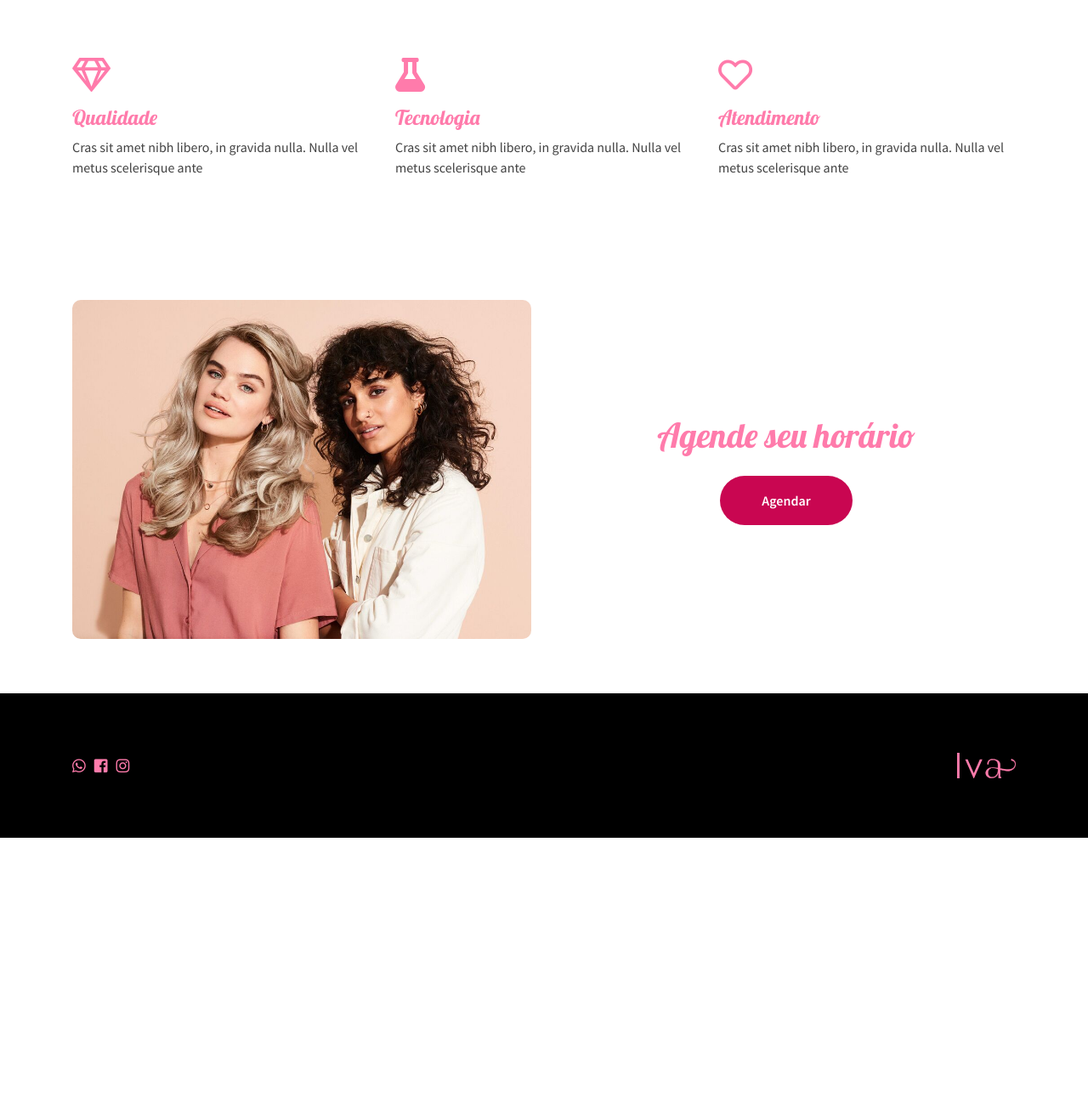
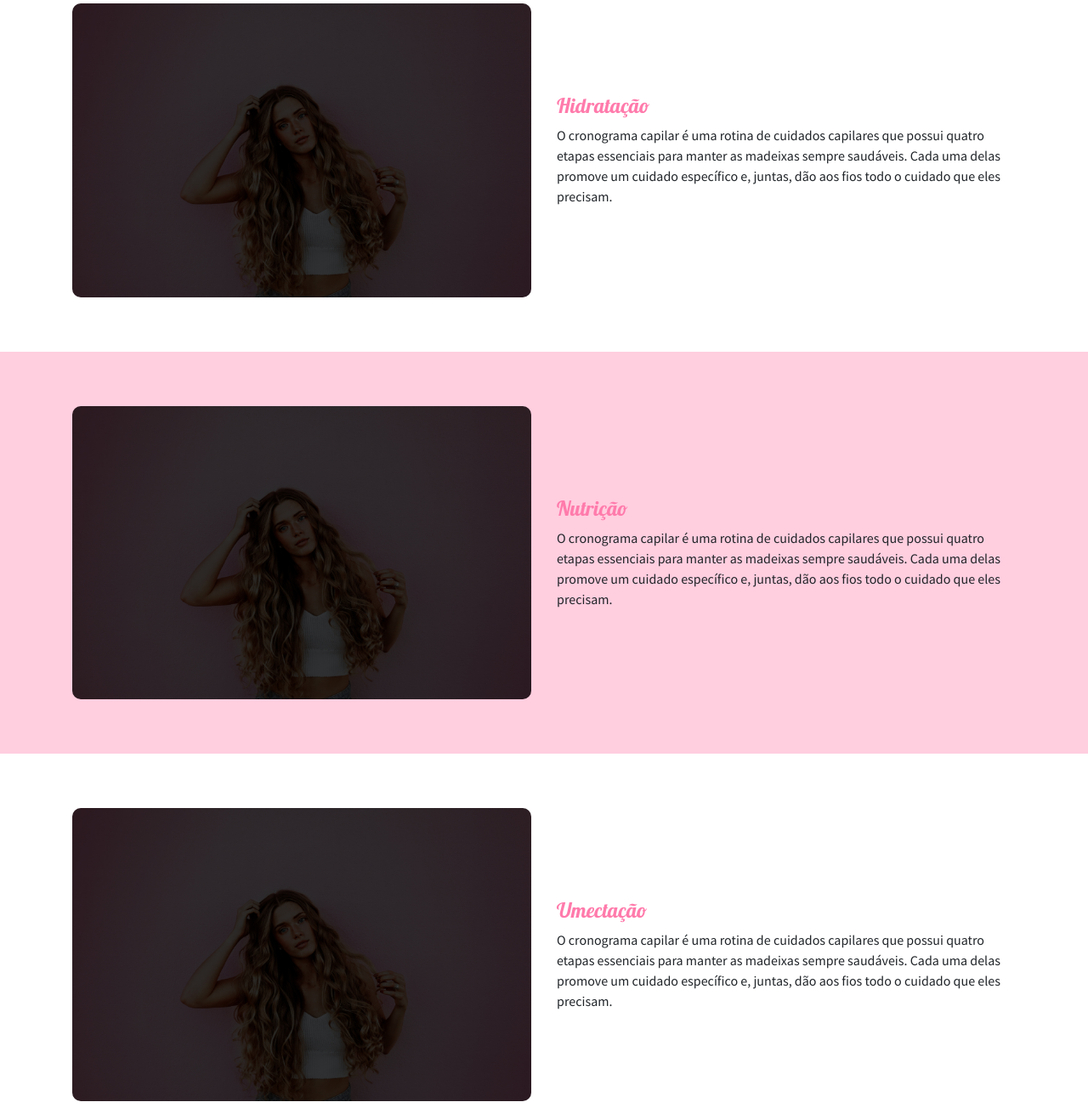
Before and after one commit to juliabizol/ivacabeleireira, a plain HTML site: page index.html in a window 1280 px wide. Shown: the part 1123-2440 px from the top of the page at 85% size. Before the commit the page ends 2109 px from the top, so only its background shows below. Drawn offline with Linux system fonts and the light colour scheme.

Commit message:
content adjustments

```diff
--- a/css/main.css
+++ b/css/main.css
@@ -55,10 +55,6 @@ h1, h4, span {
 
 .section {
     padding: 4rem 0;
-}
-
-.section.is-xl {
-    padding: 8rem 0;
 }
 
 header {
@@ -129,16 +125,22 @@ button.cta:hover {
     background-color: #999999;
 }
 
-.testimonial-section {
+.intro-section {
+    background-color: var(--background-color);
+    color: #333333;
+
+}
+
+.section img {
+   border-radius: 10px;
+}
+
+.step2-section {
     background-color: var(--background-color);
 }
 
-.testimonial-section p {
-    color: #333333;
-}
-
-.testimonial-section img {
-   border-radius: 10px;
+.step4-section {
+    background-color: var(--background-color);
 }
 
 .media .icons {
@@ -156,7 +158,7 @@ button.cta:hover {
 }
 
 footer {
-    background-color: black;
+    background-color:#333333;
     height: 170px;
 }
 
--- a/index.html
+++ b/index.html
@@ -48,22 +48,93 @@
         </div>
     </section>
 
-    <section class="section testimonial-section">
+    <section class="section intro-section">
         <div class="container">
             <div class="row">
                 <div class="col-sm-12 col-md-6">
                     <img src="img/header_img.jpg" alt="hair" class="img-fluid">
                 </div>
-                <div class="col-sm-12 col-md-6 d-flex align-self-center">
+                <div class="col-sm-12 col-md-6 d-flex align-self-center flex-column">
+                <h4>Benefícios</h4>
                     <p class="mb-0">O cronograma capilar é uma rotina de cuidados capilares que possui quatro etapas essenciais
                         para manter as madeixas sempre saudáveis. Cada uma delas promove um cuidado específico e,
-                        juntas, dão aos fios todo o cuidado que eles precisam.</p>
+                        juntas, dão aos fios todo o cuidado que eles precisam.
+                    </p>
                 </div>
             </div>
         </div>
     </section>
 
-    <section class="section section-media is-xl">
+        <section class="section step1-section">
+        <div class="container">
+            <div class="row">
+                <div class="col-sm-12 col-md-6">
+                    <img src="img/header_img.jpg" alt="hair" class="img-fluid">
+                </div>
+                <div class="col-sm-12 col-md-6 d-flex align-self-center flex-column">
+                <h4>Hidratação</h4>
+                    <p class="mb-0">O cronograma capilar é uma rotina de cuidados capilares que possui quatro etapas essenciais
+                        para manter as madeixas sempre saudáveis. Cada uma delas promove um cuidado específico e,
+                        juntas, dão aos fios todo o cuidado que eles precisam.
+                    </p>
+                </div>
+            </div>
+        </div>
+    </section>
+
+    <section class="section step2-section">
+        <div class="container">
+            <div class="row">
+                <div class="col-sm-12 col-md-6">
+                    <img src="img/header_img.jpg" alt="hair" class="img-fluid">
+                </div>
+                <div class="col-sm-12 col-md-6 d-flex align-self-center flex-column">
+                <h4>Nutrição</h4>
+                    <p class="mb-0">O cronograma capilar é uma rotina de cuidados capilares que possui quatro etapas essenciais
+                        para manter as madeixas sempre saudáveis. Cada uma delas promove um cuidado específico e,
+                        juntas, dão aos fios todo o cuidado que eles precisam.
+                    </p>
+                </div>
+            </div>
+        </div>
+    </section>
+
+    <section class="section step3-section">
+        <div class="container">
+            <div class="row">
+                <div class="col-sm-12 col-md-6">
+                    <img src="img/header_img.jpg" alt="hair" class="img-fluid">
+                </div>
+                <div class="col-sm-12 col-md-6 d-flex align-self-center flex-column">
+                <h4>Umectação</h4>
+                    <p class="mb-0">O cronograma capilar é uma rotina de cuidados capilares que possui quatro etapas essenciais
+                        para manter as madeixas sempre saudáveis. Cada uma delas promove um cuidado específico e,
+                        juntas, dão aos fios todo o cuidado que eles precisam.
+                    </p>
+                </div>
+            </div>
+        </div>
+    </section>
+
+    <section class="section step4-section">
+        <div class="container">
+            <div class="row">
+                <div class="col-sm-12 col-md-6">
+                    <img src="img/header_img.jpg" alt="hair" class="img-fluid">
+                </div>
+                <div class="col-sm-12 col-md-6 d-flex align-self-center flex-column">
+                <h4>Reconstrução</h4>
+                    <p class="mb-0">O cronograma capilar é uma rotina de cuidados capilares que possui quatro etapas essenciais
+                        para manter as madeixas sempre saudáveis. Cada uma delas promove um cuidado específico e,
+                        juntas, dão aos fios todo o cuidado que eles precisam.
+                    </p>
+                </div>
+            </div>
+        </div>
+    </section>
+
+
+    <section class="section section-media">
         <div class="container">
             <div class="row">
                 <div class="col-sm-12 col-md-4">
```
